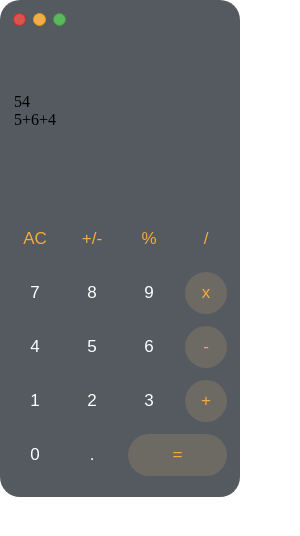
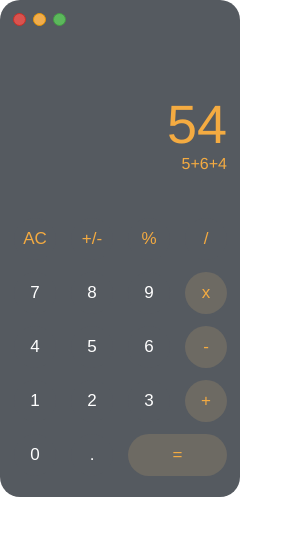
Before and after one commit to davibs22/Pascaline, an Electron app: page index.html in a window 300 px wide. Drawn offline with Linux system fonts and the light colour scheme.

Commit message:
Update styles.css

```diff
--- a/styles.css
+++ b/styles.css
@@ -65,12 +65,25 @@ body {
     height: 171px;
     width: auto;
     -webkit-app-region: drag;
+    text-align: right;
 }
 .keys-content {
     height: 42px;
     width: auto;
     margin-top: 12px;
     user-select: none;
+}
+.label-equation {
+    color: #F4AB41;
+    font-size: 16px;
+    margin-bottom: 41px;
+    font-family: Helvetica;
+}
+.label-result {
+    color: #F4AB41;
+    font-size: 54px;
+    margin-bottom: 21px;
+    font-family: Helvetica;
 }
 .button-1{
     height: 42px;
```
